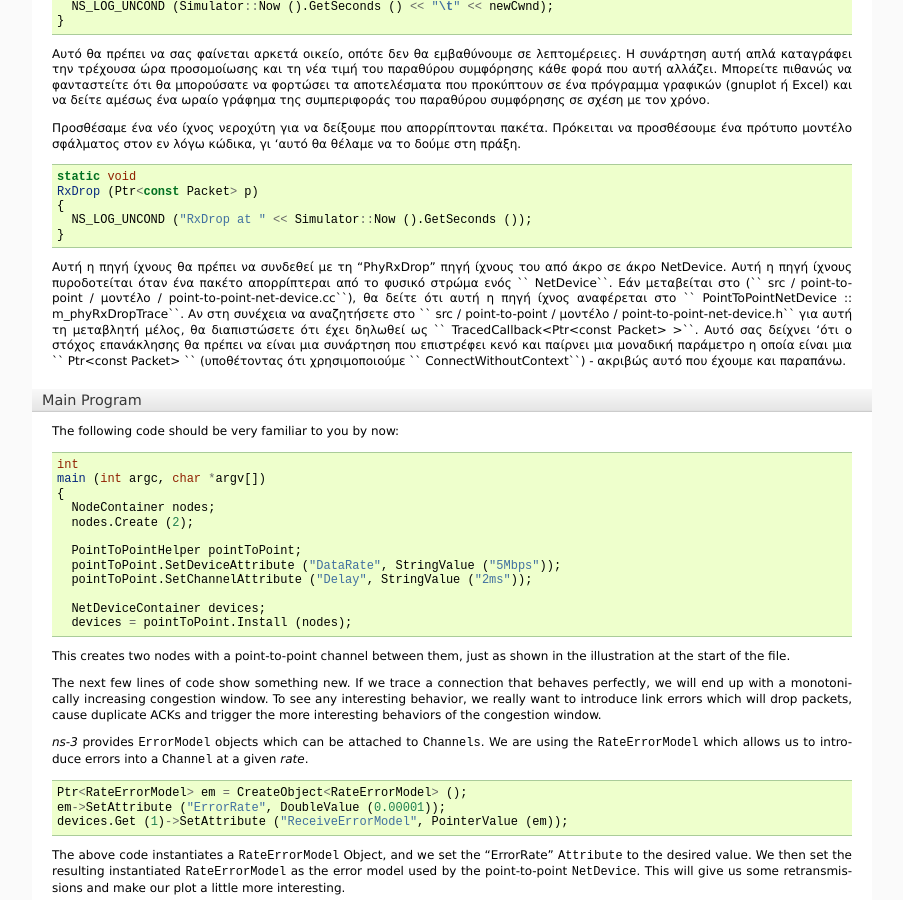
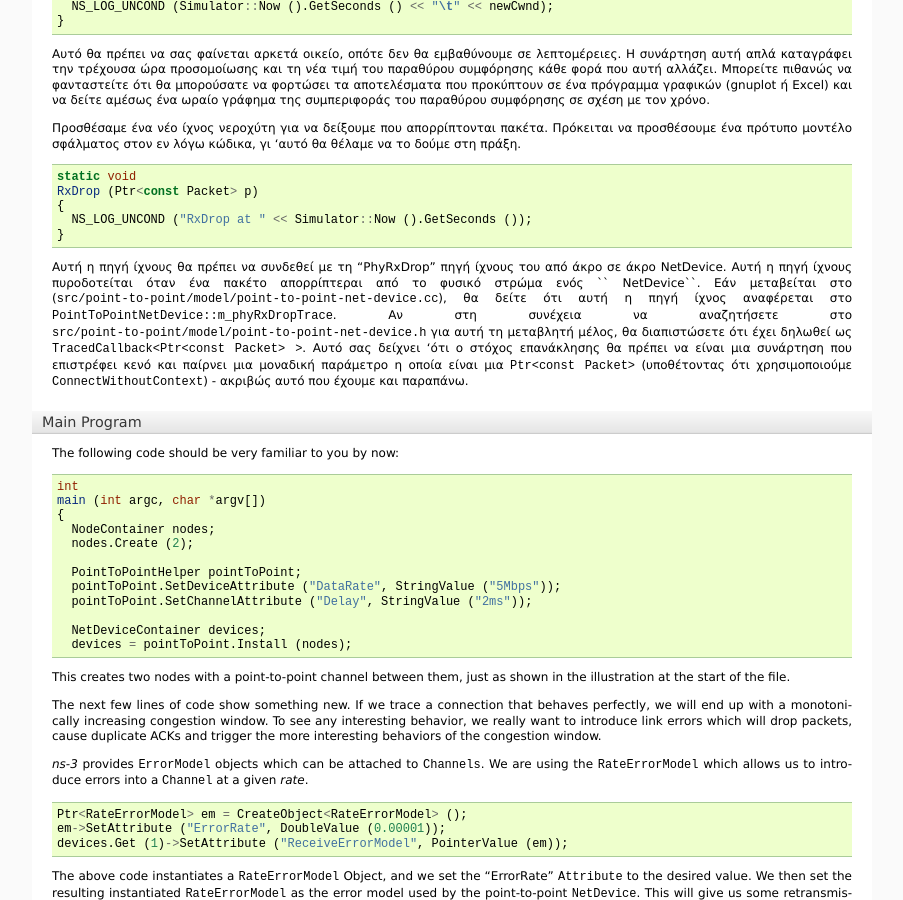
Before and after one commit to maupatras/ns3_teamB, a Sphinx documentation site: the page built from ns-3.22/doc/tutorial-gr/source/tracing.rst, in a window 1280 px wide and 900 px high, scrolled down 21684 px. Shown: the whole window, without its empty margins (198-1101 px from the left). Built offline with Sphinx 7.4.7, drawn with Linux system fonts in a browser that asks for light colours; formulas are drawn with MathJax 3.

Commit message:
Update tracing.rst
Trace Sinks

```diff
--- a/ns-3.22/doc/tutorial-gr/source/tracing.rst
+++ b/ns-3.22/doc/tutorial-gr/source/tracing.rst
@@ -2981,8 +2981,8 @@ cwnd αυτού του συνόλου σε |ns3| με τη χρήση του σ
 
 Αυτή η πηγή ίχνους θα πρέπει να συνδεθεί με τη "PhyRxDrop" πηγή ίχνους
 του από άκρο σε άκρο NetDevice. Αυτή η πηγή ίχνους πυροδοτείται  όταν ένα πακέτο
-απορρίπτεραι από το φυσικό στρώμα ενός `` NetDevice``. Εάν μεταβείται στο (`` src / point-to-point / μοντέλο / point-to-point-net-device.cc``), θα δείτε ότι αυτή η πηγή ίχνος αναφέρεται στο `` PointToPointNetDevice :: m_phyRxDropTrace``. Αν στη συνέχεια να αναζητήσετε στο `` src / point-to-point / μοντέλο / point-to-point-net-device.h`` για αυτή τη μεταβλητή μέλος, θα διαπιστώσετε ότι έχει δηλωθεί ως `` TracedCallback<Ptr<const Packet> >``. Αυτό σας δείχνει ‘ότι ο
-στόχος επανάκλησης θα πρέπει να είναι μια συνάρτηση που επιστρέφει κενό και παίρνει μια μοναδική παράμετρο η οποία είναι μια `` Ptr<const Packet> `` (υποθέτοντας ότι χρησιμοποιούμε `` ConnectWithoutContext``) - ακριβώς αυτό που έχουμε και παραπάνω.
+απορρίπτεραι από το φυσικό στρώμα ενός `` NetDevice``. Εάν μεταβείται στο (``src/point-to-point/model/point-to-point-net-device.cc``), θα δείτε ότι αυτή η πηγή ίχνος αναφέρεται στο ``PointToPointNetDevice::m_phyRxDropTrace``. Αν στη συνέχεια να αναζητήσετε στο ``src/point-to-point/model/point-to-point-net-device.h`` για αυτή τη μεταβλητή μέλος, θα διαπιστώσετε ότι έχει δηλωθεί ως ``TracedCallback<Ptr<const Packet> >``. Αυτό σας δείχνει ‘ότι ο
+στόχος επανάκλησης θα πρέπει να είναι μια συνάρτηση που επιστρέφει κενό και παίρνει μια μοναδική παράμετρο η οποία είναι μια ``Ptr<const Packet>`` (υποθέτοντας ότι χρησιμοποιούμε ``ConnectWithoutContext``) - ακριβώς αυτό που έχουμε και παραπάνω.
 
 Main Program
 ~~~~~~~~~~~~
```
